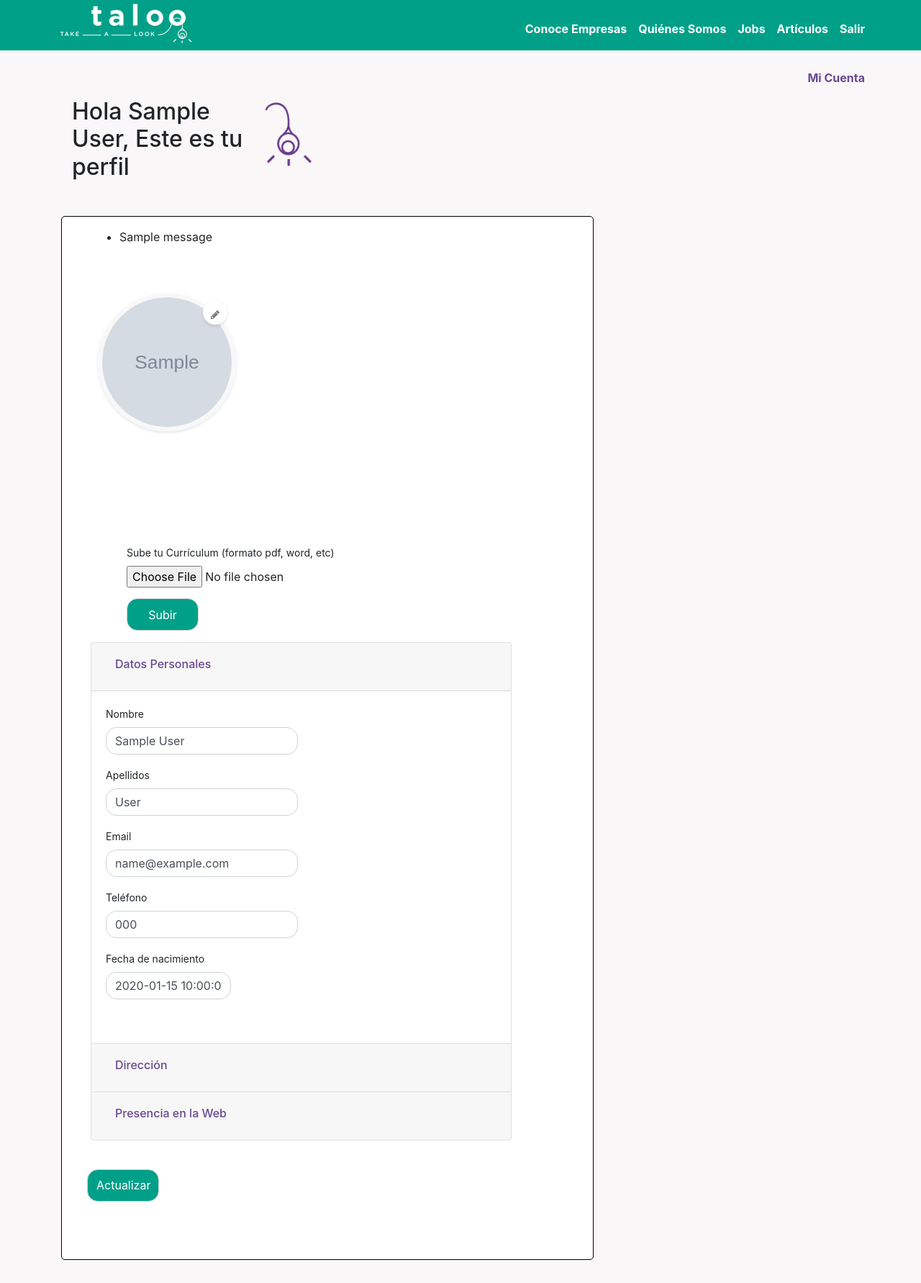
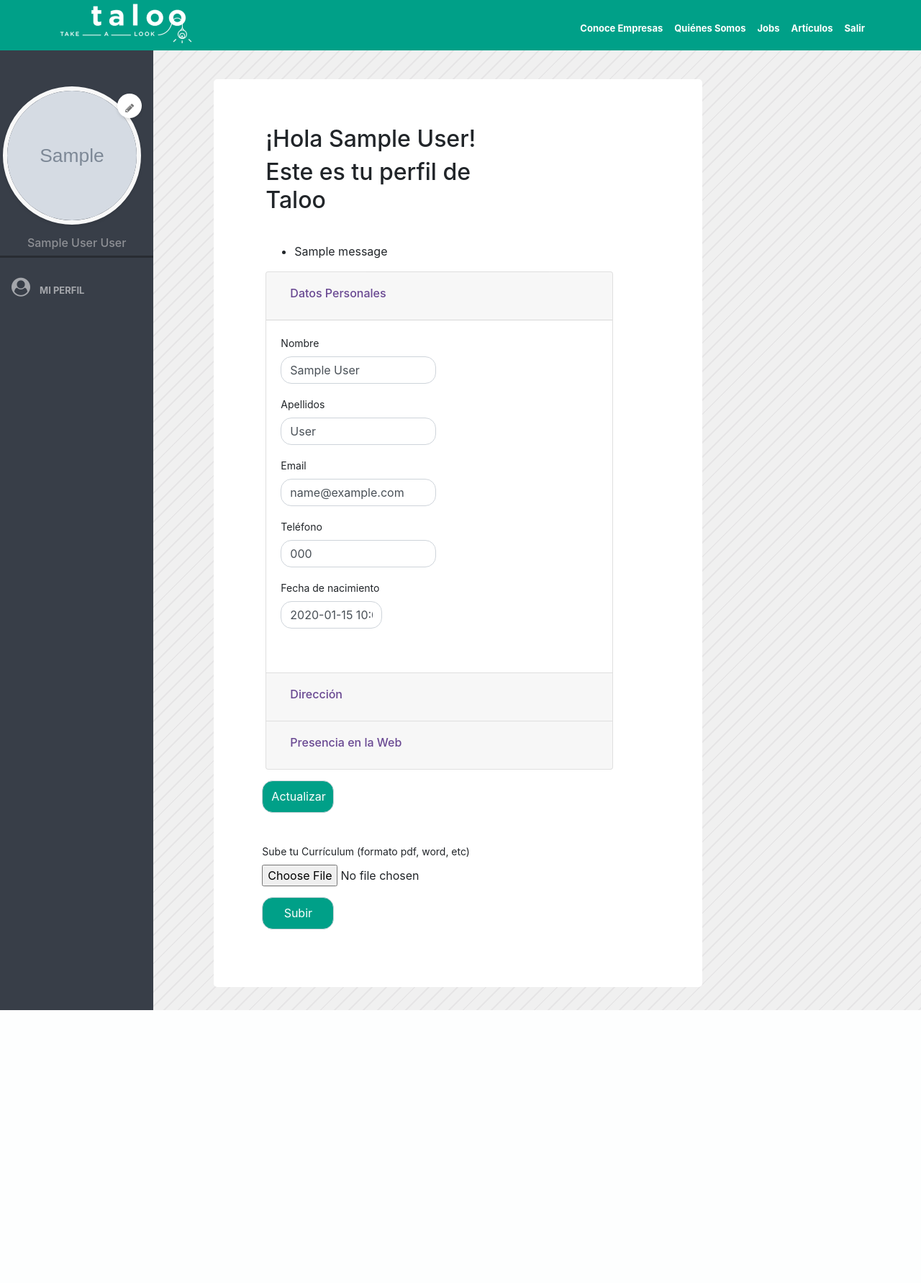
Before and after one commit to felipefuller/portal_usuario_hostgator, a Flask app: page /dashboard in a window 1280 px wide. Shown: the whole page at 72% size. After the commit the page ends 1403 px from the top, so only its background shows below. Run offline with Flask 2, Linux system fonts and the light colour scheme; the visitor is signed in with stand-in values (Sample User, id 1); tables that the repository leaves empty or names only in its code hold one stand-in row (values such as "Sample post"); grey boxes marked "Sample" are stand-in pictures; one stand-in notice (Sample message) is shown; some libraries are stand-ins or nearby versions.

Commit message:
new jobs design and dashboard

```diff
--- a/app.py
+++ b/app.py
@@ -10,6 +10,7 @@ from werkzeug.utils import secure_filename
 import os
 import requests
 from password_strength import PasswordPolicy
+import json
 
 app = Flask(__name__)
 
@@ -162,7 +163,7 @@ class LoginForm(Form):
 
     username = StringField('Usuario', [validators.Length(min=3, max=25)])
     password = PasswordField('Password', [validators.DataRequired()])
-    recaptcha = RecaptchaField()
+    #recaptcha = RecaptchaField()
 
 # User login
 @app.route('/login', methods=['GET', 'POST'])
@@ -205,16 +206,60 @@ def login():
 
     return render_template('login.html', form=form)
 
-@app.route('/jobs')
+@app.route('/jobs', methods=['GET'])
 def list_jobs():
+
+    # Define variables to count jobs and companies availables
+    company = []
+    area = []
+    areas = []
+    company = []
+    count_company = {}
+    count_area = {}
 
     headers = {'X-Api-Key': API_KEY_JOBS}
 
     response = requests.get('{}/jobs'.format(API_URL), headers=headers)
     available_jobs = response.json()
 
+    for available_job in available_jobs:
+        area.append(str(available_job['area']))
+        company.append(str(available_job['author']))
+
+    companies = list(dict.fromkeys(company))
+    companies.sort()
+
+    areas = list(dict.fromkeys(area))
+    areas.sort()
+
+    for comp in companies:
+        count = company.count(comp)
+        count_company[comp] = count
+        company_count = json.dumps(count_company)
+
+    company_count = json.loads(company_count)
+
+    bar = request.args.to_dict()
+    print(bar)
+
+
+    for each_area in areas:
+        count = area.count(each_area)
+        count_area[each_area] = count
+        area_count = json.dumps(count_area)
+
+    area_count = json.loads(area_count)
+
+    # for work in areas:
+    #     for available_job in available_jobs:
+    #         if str(available_job['area']) == work:
+    #             count_area[work].append(str(available_job['area']))
+    #             total_work = json.dumps(count_area)
+
+    # print(count_area)
+
     if available_jobs:
-        return render_template('jobs.html', available_jobs=available_jobs)
+        return render_template('jobs.html', available_jobs=available_jobs, areas=areas, area_count=area_count, companies=companies, company_count=company_count)
     else:
         msg = 'No hay ofertas laborales disponibles 😕'
         return render_template('jobs.html', msg=msg)
@@ -461,7 +506,7 @@ def dashboard():
 
         return redirect(url_for('dashboard'))
 
-    return render_template('dashboard.html', form_cv=form_cv, form=form, form_avatar=form_avatar, avatar_url=user_name['avatar'], user=user_name['name'])
+    return render_template('dashboard.html', form_cv=form_cv, form=form, form_avatar=form_avatar, avatar_url=user_name['avatar'], user=user_name['name'], lastname=user_name['lastname'])
 
 @app.route('/uploads/<path:filename>')
 def download_file(filename):
--- a/templates/dashboard.html
+++ b/templates/dashboard.html
@@ -115,7 +115,6 @@
 
     .round {
         border-radius: 5px;
-        border: 1px solid black;
         background: white
     }
 
@@ -128,6 +127,11 @@
         font-size: 16px;
     }
 
+    h4 {
+        color: #8e9095;
+        font-size: 16px;
+    }
+
     body {
         background: #f9f7f7;
     }
@@ -136,35 +140,26 @@
         padding-top: 90px;
         padding-left: 40px;
     }
+
+    main {
+        background: repeating-linear-gradient(
+        135deg,
+        #e6e5e6,
+        #e6e5e6 2px,
+        #f0f0f0 2px,
+        #f0f0f0 14px
+        );;
+    }
 </style>
 <!-- <link href="{{ url_for('static', filename='css/style3.css') }}" rel="stylesheet"> -->
-<div class="container space-bottom">
-    <div class="form-row list-inline">
-        <div class="form-group col-md-3">
-            <h2>Hola {{ user }}, Este es tu perfil</h2>
-        </div>
+  <div class="container-fluid">
+    <div class="row">
+        <nav class="col-md-2 d-none d-md-block bg-light sidebar" style="background: #383e48 !important; padding: 0px;">
+            <div class="sidebar-sticky">
+                <ul class="nav flex-column">
+                    <li class="nav-item" style="border-bottom: 3px solid #282c32; margin-bottom: 20px;;">
                         <div class="form-group">
-            <img src="{{ url_for('static', filename='images/lampara_taloo.png') }}" height="100px" width="65px">
-        </div>
-    </div>
-</div>
-<div class="jumbotron jumbotron-fluid col-md-8 round" style="padding-top: 0px">
-    <div class="container side col-md-10">
-        <p>
-            {% with messages = get_flashed_messages() %}
-            {% if messages %}
-            <ul class=flashes>
-                {% for message in messages %}
-                <li>{{ message }}</li>
-                {% endfor %}
-            </ul>
-            {% endif %}
-            {% endwith %}
-        </p>
-        <div class="container">
-            <div class="form-row list-inline">
-                <div class="form-group">
-                    <div class="avatar-upload">
+                            <div class="avatar-upload" style="margin-bottom: 0px">
                                 <div class="avatar-edit">
                                     <!-- <input type='file' id="imageUpload" accept=".png, .jpg, .jpeg" />
                                     <label for="imageUpload"></label> -->
@@ -180,18 +175,34 @@
                                 </div>
                             </div>
                         </div>
-                <div class="form-group full-horizontal">
-                    <label>Sube tu Currículum (formato pdf, word, etc)</label>
-                    <form method="POST" enctype="multipart/form-data">
-                        <input type="file" name="file" autocomplete="off" id="file" required>
-                        {{ form_cv.submit_upload(class_="form-control upload") }}
-                    </form>
+                        <h4 class="text-center">{{ user }} {{ lastname }}</h4>
+                    </li>
+                    {% include 'includes/_subnavbar.html' %}
+                </ul>
+            </div>
+        </nav>
+        <main role="main" class="col-md-9 ml-sm-auto col-lg-10 px-4">
+            <div class="jumbotron col-md-8 round" style="margin-left:60px; margin-top:40px;">
+                <div class="container side col-md-10">
+                    <div class="form-row">
+                        <div class="form-group col-md-9">
+                            <h2>¡Hola {{ user }}!</h2>
+                            <h2>Este es tu perfil de Taloo</h2>
                         </div>
                     </div>
-        </div>
-
-        <form method="POST" action="">
-            <div class="accordion space-bottom" id="accordionExample">
+                    <p>
+                        {% with messages = get_flashed_messages() %}
+                        {% if messages %}
+                        <ul class=flashes>
+                            {% for message in messages %}
+                            <li>{{ message }}</li>
+                            {% endfor %}
+                        </ul>
+                        {% endif %}
+                        {% endwith %}
+                    </p>
+                    <form method="POST" action="" class="space-bottom">
+                        <div class="accordion" id="accordionExample">
                             <div class="card">
                                 <div class="card-header" id="headingOne">
                                     <h2 class="mb-0">
@@ -281,7 +292,7 @@
                                         </div>
                                         <div class="form-row">
                                             <div class="form-group col-md-4 space-bottom">
-                                    {{ render_field(form.twitter, class_="form-control", id="editor") }}
+                                                {{ render_field(form.twitter, class_="form-control") }}
                                             </div>
                                         </div>
                                     </div>
@@ -293,8 +304,6 @@
                                 {{ form.submit_update(class_="form-control upload") }}
                             </div>
                         </div>
-
-
                         <!-- <div class="form-row">
                             <div class="form-group col-md-12">
                                 <h3> Ingresa el logo de tu empresa</h3>
@@ -302,8 +311,21 @@
                             </div>
                         </div> -->
                     </form>
+                    <div class="form-row list-inline">
+                        <div class="form-group">
+                            <label>Sube tu Currículum (formato pdf, word, etc)</label>
+                            <form method="POST" enctype="multipart/form-data">
+                                <input type="file" name="file" autocomplete="off" id="file" required>
+                                {{ form_cv.submit_upload(class_="form-control upload") }}
+                            </form>
                         </div>
                     </div>
+                </div>
+            </div>
+        </main>
+    </div>
+</div>
+
 <script>
     function readURL(input) {
         if (input.files && input.files[0]) {
--- a/templates/includes/_subnavbar.html
+++ b/templates/includes/_subnavbar.html
@@ -1,17 +1,48 @@
 {% if session.logged_in %}
-<nav class="navbar navbar-expand">
-    <div class="container">
-        <div id="navbar" class="collapse navbar-collapse" style="margin-top: 10px;">
-            <ul class="nav navbar-nav ml-auto">
-                <li><a class="nav-link" href="/dashboard">Mi Cuenta</a></li>
-                <li><a class="nav-link" href="/dashboard" style="display:none">Empresas Favoritas</a></li>
-                <li><a class="nav-link" href="/dashboard" style="display:none">Artículos Favoritos</a></li>
-                <li><a class="nav-link" href="/dashboard" style="display:none">JOBS</a></li>
-            </ul>
-        </div>
-        <!--/.nav-collapse -->
-    </div>
-</nav>
+<link rel="stylesheet" href="https://cdnjs.cloudflare.com/ajax/libs/font-awesome/4.7.0/css/font-awesome.min.css">
+<style>.nav-link { color: #a4a6ab; font-size: 13px;} .space-right { margin-right: 10px;}</style>
+<li class="nav-item">
+    <a class="nav-link" href="/dashboard">
+    <i class="fa fa-user-circle fa-2x space-right"></i>
+    MI PERFIL <span class="sr-only">(current)</span>
+    </a>
+</li>
+<!-- <li class="nav-item">
+    <a class="nav-link" href="#">
+    <i class="fa fa-building fa-2x space-right"></i>
+    MIS EMPRESAS
+    </a>
+</li>
+<li class="nav-item">
+    <a class="nav-link" href="#">
+    <i class="fa fa-file-word-o fa-2x space-right"></i>
+    MIS ARTÍCULOS
+    </a>
+</li>
+<li class="nav-item">
+    <a class="nav-link" href="#">
+    <i class="fa fa-pencil fa-2x space-right"></i>
+    MIS JOBS
+    </a>
+</li>
+<li class="nav-item">
+    <a class="nav-link" href="#">
+    <i class="fa fa-tags fa-2x space-right"></i>
+    MIS POSTULACIONES
+    </a>
+</li>
+<li class="nav-item">
+    <a class="nav-link" href="#">
+    <i class="fa fa-envelope fa-2x space-right"></i>
+    INBOX
+    </a>
+</li>
+<li class="nav-item">
+    <a class="nav-link" href="#">
+    <i class="fa fa-cog fa-2x space-right"></i>
+    CONFIGURACIONES
+    </a>
+</li> -->
 <script src="https://ajax.googleapis.com/ajax/libs/jquery/3.4.1/jquery.min.js"></script>
 <script>
 // $("#navbar ul li a").on('click', function(){
--- a/templates/layout.html
+++ b/templates/layout.html
@@ -7,10 +7,7 @@
   </head>
   <body>
     {% include 'includes/_navbar.html' %}
-    {% include 'includes/_subnavbar.html' %}
-    <div class="container">
-      {% block body %}{% endblock %}
-    </div>
+    {% block body %}{% endblock %}
     <script src="https://stackpath.bootstrapcdn.com/bootstrap/4.3.1/js/bootstrap.min.js" integrity="sha384-JjSmVgyd0p3pXB1rRibZUAYoIIy6OrQ6VrjIEaFf/nJGzIxFDsf4x0xIM+B07jRM" crossorigin="anonymous"></script>
     <script src="//cdn.ckeditor.com/4.6.2/basic/ckeditor.js"></script>
     <script type="text/javascript">
```
Also changed, not shown: templates/jobs.html (+57 -6 lines). Lines whose indentation alone changed are shown as unchanged.
